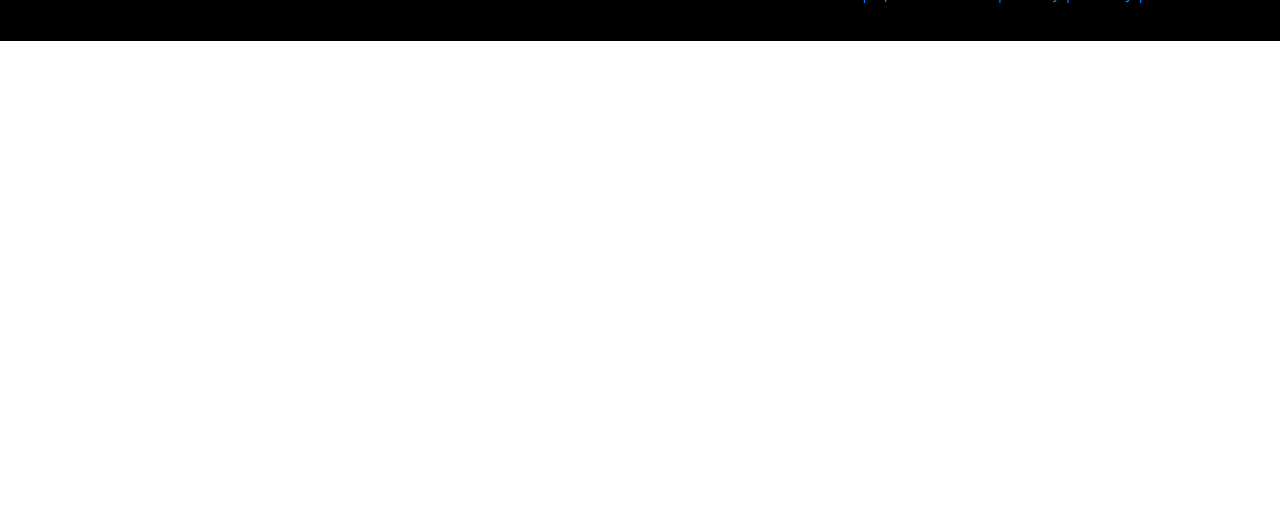
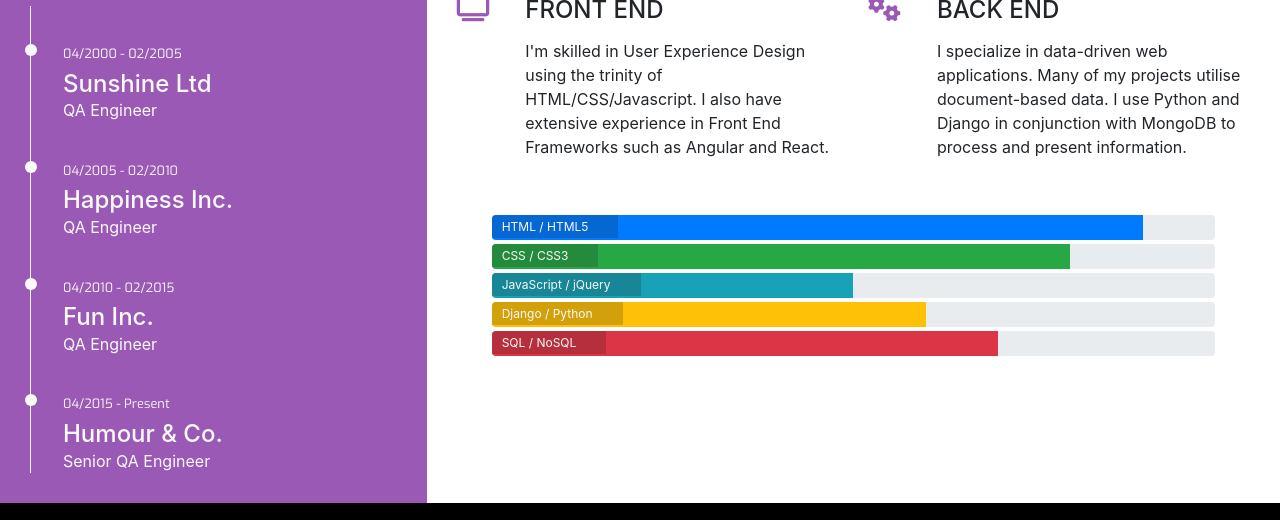
Before and after one commit to sctlcd/resume-project, a plain HTML site: page resume.html in a window 1280 px wide. Shown: the part 583-1103 px from the top of the page. Before the commit the page ends 800 px from the top, so only its background shows below. Drawn offline with nearby package versions, Linux system fonts and the light colour scheme.

Commit message:
add work history and my skills sections

```diff
--- a/assets/css/style.css
+++ b/assets/css/style.css
@@ -19,6 +19,10 @@
 }
 
 .ui-menu-color-resume {
+    background-color: #9b59b6;
+}
+
+.bg-color-work-history {
     background-color: #9b59b6;
 }
 
@@ -63,6 +67,7 @@ h4 {
     float: none;
 }
 
+.history-heading,
 .section-heading {
     font-family: "Exo", sans-serif;
     font-weight: 300;
@@ -283,3 +288,77 @@ footer {
     width: 60%;
     position: relative;
 }
+
+/* My skils */
+
+.progress {
+    position: relative;
+    height: 25px;
+    margin-bottom: 4px;
+}
+
+.progress-type {
+    position: absolute;
+    left: 0px;
+    font-weight: 400;
+    padding: 3px 30px 2px 10px;
+    color: #fafafa;
+    background-color: rgba(25, 25, 25, 0.2);
+}
+
+.progress-section {
+    margin: 40px 20px;
+}
+
+.my-skills-icon {
+    font-size: 26px;
+    color: #9b59b6;
+}
+
+.my-skills-heading {
+    margin-bottom: 15px;
+}
+
+/* Work history */
+
+.history-heading {
+    color: #fafafa;
+    margin-bottom: 50px;
+}
+
+.timeline-item {
+    padding: 4em 2em 0em 2em;
+    position: relative;
+    color: #fafafa;
+    border-left: 1px solid;
+}
+
+.timeline-item p {
+    padding: 0;
+    margin: 0;
+}
+
+.timeline-item:before {
+    content: attr(data-dates);
+    position: absolute;
+    left: 2.5em;
+    top: 3em;
+    display: block;
+    font-family: "Exo", sans-serif;
+    font-size: 0.8em;
+    font-weight: 500;
+    padding: 0;
+    margin: 0;
+}
+
+.timeline-item:after {
+    width: 12px;
+    height: 12px;
+    display: block;
+    top: 2.4em;
+    position: absolute;
+    left: -6px;
+    border-radius: 12px;
+    content: '';
+    background: #fafafa;
+}
--- a/resume.html
+++ b/resume.html
@@ -28,7 +28,7 @@
 					</div>
 
 					<div class="col-md-4 inline-block rubiks-cube">
-                        <!-- to move in css file -->
+						<!-- to move in css file -->
 						<a style="background-color:black;color:#adb5bd;text-decoration:none;padding:4px 6px;font-family:-apple-system, BlinkMacSystemFont,;San Francisco&;,;Helvetica Neue;, Helvetica, Ubuntu, Roboto, Noto, ;Segoe UI;, Arial, sans-serif;font-size:12px;font-weight:bold;line-height:1.2;display:inline-block;border-radius:3px"
 							href="https://unsplash.com/@elijah_ekdahl?utm_medium=referral;utm_campaign=photographer-credit;utm_content=creditBadge"
 							target="_blank" rel="noopener noreferrer"
@@ -37,7 +37,7 @@
                             <path d="M10 9V0h12v9H10zm12 5h10v18H0V14h10v9h12v-9z"></path></svg></span>
 							<span style="display:inline-block;padding:2px 3px">Photo by Elijah Ekdahl</span>
 						</a>
-                        <!--/to move in css file-->
+						<!--/to move in css file-->
 					</div>
 
 				</div>
@@ -68,9 +68,109 @@
 	</header>
 
 	<section class="container-fluid">
+		<div class="row">
+			<div class="col-md-4 bg-color-work-history section-column">
+				<div class="row">
+					<div class="col-12">
+						<h3 class="history-heading uppercase">Work History</h3>
+					</div>
+				</div>
+				<div class="timeline-item" data-dates="04/2000 - 02/2005">
+					<h4>Sunshine Ltd</h4>
+					<p>QA Engineer</p>
+				</div>
+                <div class="timeline-item" data-dates="04/2005 - 02/2010">
+					<h4>Happiness Inc.</h4>
+					<p>QA Engineer</p>
+				</div>
+                <div class="timeline-item" data-dates="04/2010 - 02/2015">
+					<h4>Fun Inc.</h4>
+					<p>QA Engineer</p>
+				</div>
+                <div class="timeline-item" data-dates="04/2015 - Present">
+					<h4>Humour & Co.</h4>
+					<p>Senior QA Engineer</p>
+				</div>
+			</div>
 
+			<div class="col-md-8 bg-color-my-skills section-column">
+				<div class="row">
+					<div class="col">
+						<h3 class="section-heading uppercase">My Skills</h3>
+					</div>
+				</div>
 
-    </section>
+				<div class="row">
+					<div class="col-10 offset-1 offset-sm-0 col-sm-4 col-md-6">
+						<div class="row">
+							<div class="col-2">
+								<i class="my-skills-icon fas fa-tv" aria-hidden="true"></i>
+							</div>
+							<div class="col-10">
+								<h4 class="my-skills-heading uppercase">Front End</h4>
+								<p>I'm skilled in User Experience Design using the trinity of HTML/CSS/Javascript. I
+									also have extensive experience in Front End Frameworks such as Angular and React.
+								</p>
+							</div>
+						</div>
+					</div>
+
+					<div class="col-10 offset-1 offset-sm-0 col-sm-4 col-md-6">
+						<div class="row">
+							<div class="col-2">
+								<i class="my-skills-icon fas fa-cogs" aria-hidden="true"></i>
+							</div>
+							<div class="col-10">
+								<h4 class="my-skills-heading uppercase">Back End</h4>
+								<p>I specialize in data-driven web applications. Many of my projects utilise
+									document-based data. I use Python and Django in conjunction with MongoDB to process
+									and present information.</p>
+							</div>
+						</div>
+					</div>
+				</div>
+				<div class="row progress-section">
+					<div class="col">
+						<div class="progress">
+							<div class="progress-bar" role="progressbar" aria-valuenow="90" aria-valuemin="0"
+								aria-valuemax="100" style="width:90%;">
+								<span class="sr-only">90% complete</span>
+							</div>
+							<span class="progress-type">HTML / HTML5</span>
+						</div>
+						<div class="progress">
+							<div class="progress-bar bg-success" role="progressbar" aria-valuenow="80" aria-valuemin="0"
+								aria-valuemax="100" style="width:80%;">
+								<span class="sr-only">80% complete</span>
+							</div>
+							<span class="progress-type">CSS / CSS3</span>
+						</div>
+						<div class="progress">
+							<div class="progress-bar bg-info" role="progressbar" aria-valuenow="50" aria-valuemin="0"
+								aria-valuemax="100" style="width:50%;">
+								<span class="sr-only">50% complete</span>
+							</div>
+							<span class="progress-type">JavaScript / jQuery</span>
+						</div>
+						<div class="progress">
+							<div class="progress-bar bg-warning" role="progressbar" aria-valuenow="60" aria-valuemin="0"
+								aria-valuemax="100" style="width:60%;">
+								<span class="sr-only">60% complete</span>
+							</div>
+							<span class="progress-type">Django / Python</span>
+						</div>
+						<div class="progress">
+							<div class="progress-bar bg-danger" role="progressbar" aria-valuenow="70" aria-valuemin="0"
+								aria-valuemax="100" style="width:70%;">
+								<span class="sr-only">70% complete</span>
+							</div>
+							<span class="progress-type">SQL / NoSQL</span>
+						</div>
+					</div>
+				</div>
+			</div>
+		</div>
+	</section>
 
 	<footer class="container-fluid">
 		<div id="footer-details" class="row">
```
